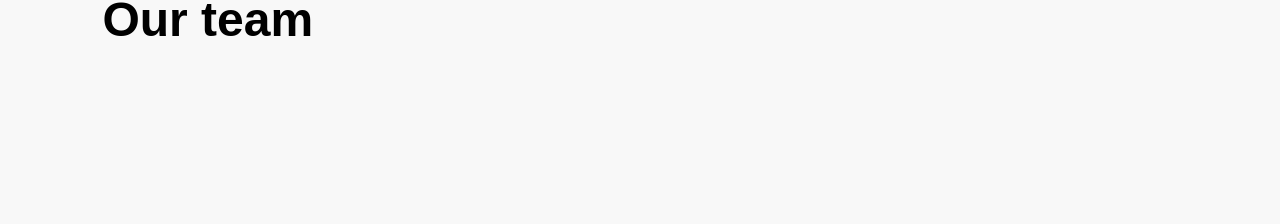
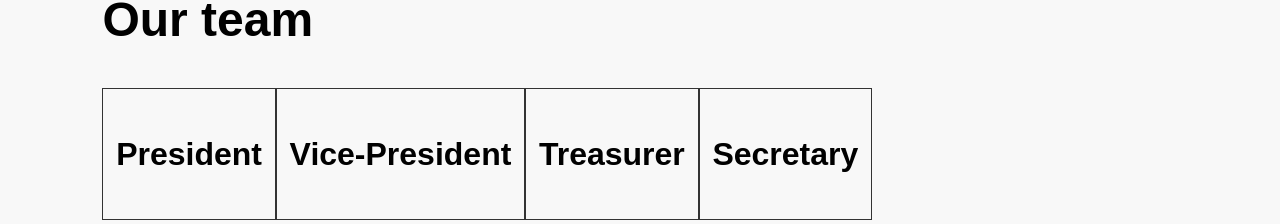
Before and after one commit to l3n0ire/TFT_UTSC, a React (Create React App) app: page /about in a window 1280 px wide. Shown: the part 728-952 px from the top of the page. Before the commit the page ends 856 px from the top, so only its background shows below. Built offline with nearby package versions, Linux system fonts and the light colour scheme.

Commit message:
footer and about

```diff
--- a/src/App.js
+++ b/src/App.js
@@ -4,6 +4,7 @@ import { BrowserRouter as Router, Route} from 'react-router-dom';
 import Header from './components/Layout/Header.jsx';
 import About from './components/pages/About.jsx';
 import Index from './components/pages/Main'
+import Footer from './components/Layout/Footer.jsx';
 
 
 class App extends Component {
@@ -37,6 +38,7 @@ class App extends Component {
       <Route exact path="/" component={Index}/>
 
       <Route path="/about" component = {About}/>
+      <Footer></Footer>
 
     </div>
     </Router>
--- a/src/components/pages/About.jsx
+++ b/src/components/pages/About.jsx
@@ -9,7 +9,20 @@ function About() {
             </div>
             <div className="container">
                 <h1>Our team</h1>
-
+                <div className="box-row">
+                    <div className="box">
+                        <h1>President</h1>
+                    </div>
+                    <div className="box">
+                        <h1>Vice-President</h1>
+                    </div>
+                    <div className="box">
+                        <h1>Treasurer</h1>
+                    </div>
+                    <div className="box">
+                        <h1>Secretary</h1>
+                    </div>
+                </div>
             </div>
         </Fragment>
     )
--- a/src/components/pages/Main.jsx
+++ b/src/components/pages/Main.jsx
@@ -4,7 +4,6 @@ import './Main.css'
 import tournament from './images/tournament.jpg'
 import tutorial from './images/tutorial.jpg'
 import guide from './images/guide.jpg'
-import Footer from '../Layout/Footer.jsx'
 
 
 function Index() {
@@ -50,7 +49,6 @@ function Index() {
             </div>
 
         </div>
-        <Footer></Footer>
 
 
 
```
